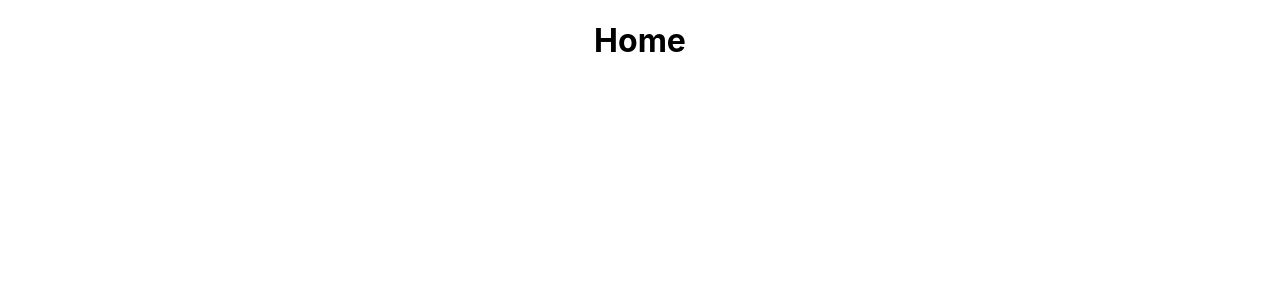
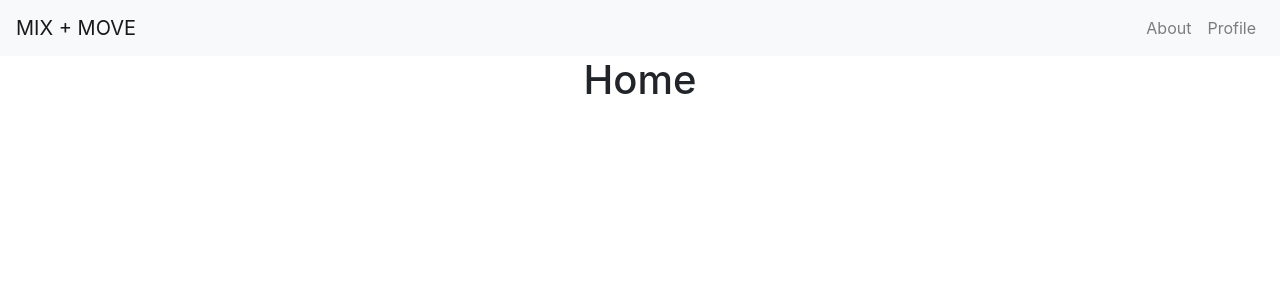
Before and after one commit to kaitvan/mix-and-move, a React (Create React App) app in the folder mixandmove.ui/: page / in a window 1280 px wide. Shown: the top 300 px of the page. Built offline with nearby package versions, Linux system fonts and the light colour scheme.

Commit message:
navbar complete and links to other views

```diff
--- a/mixandmove.ui/src/App/App.tsx
+++ b/mixandmove.ui/src/App/App.tsx
@@ -2,10 +2,12 @@ import React from 'react';
 import { BrowserRouter as Router } from 'react-router-dom';
 import Routes from '../Helpers/routes';
 import './App.scss';
+import Navigation from '../Components/Navigation';
 
 function App(): JSX.Element {
   return (
     <div className="App">
+      <Navigation/>
       <Router>
         <Routes></Routes>
       </Router>
--- /dev/null
+++ b/mixandmove.ui/src/Components/Navigation/index.tsx
@@ -0,0 +1,37 @@
+import React, { useState } from 'react';
+import {
+  Collapse,
+  Navbar,
+  NavbarToggler,
+  NavbarBrand,
+  Nav,
+  NavItem,
+  NavLink,
+} from 'reactstrap';
+
+const Navigation = (): JSX.Element => {
+  const [isOpen, setIsOpen] = useState(false);
+
+  const toggle = () => setIsOpen(!isOpen);
+
+  return (
+    <div>
+      <Navbar color="light" light expand="md">
+        <NavbarBrand href="/">MIX + MOVE</NavbarBrand>
+        <NavbarToggler onClick={toggle} />
+        <Collapse isOpen={isOpen} navbar>
+          <Nav className="ml-auto" navbar>
+            <NavItem>
+              <NavLink href="/About">About</NavLink>
+            </NavItem>
+            <NavItem>
+              <NavLink href="/Profile">Profile</NavLink>
+            </NavItem>
+          </Nav>
+        </Collapse>
+      </Navbar>
+    </div>
+  );
+}
+
+export default Navigation;
--- a/mixandmove.ui/src/index.tsx
+++ b/mixandmove.ui/src/index.tsx
@@ -2,6 +2,7 @@ import React from 'react';
 import ReactDOM from 'react-dom';
 import './index.scss';
 import App from './App/App';
+import 'bootstrap/dist/css/bootstrap.min.css';
 
 ReactDOM.render(
   <React.Fragment>
```
Also changed, not shown: mixandmove.ui/package.json (+6 -2 lines).
